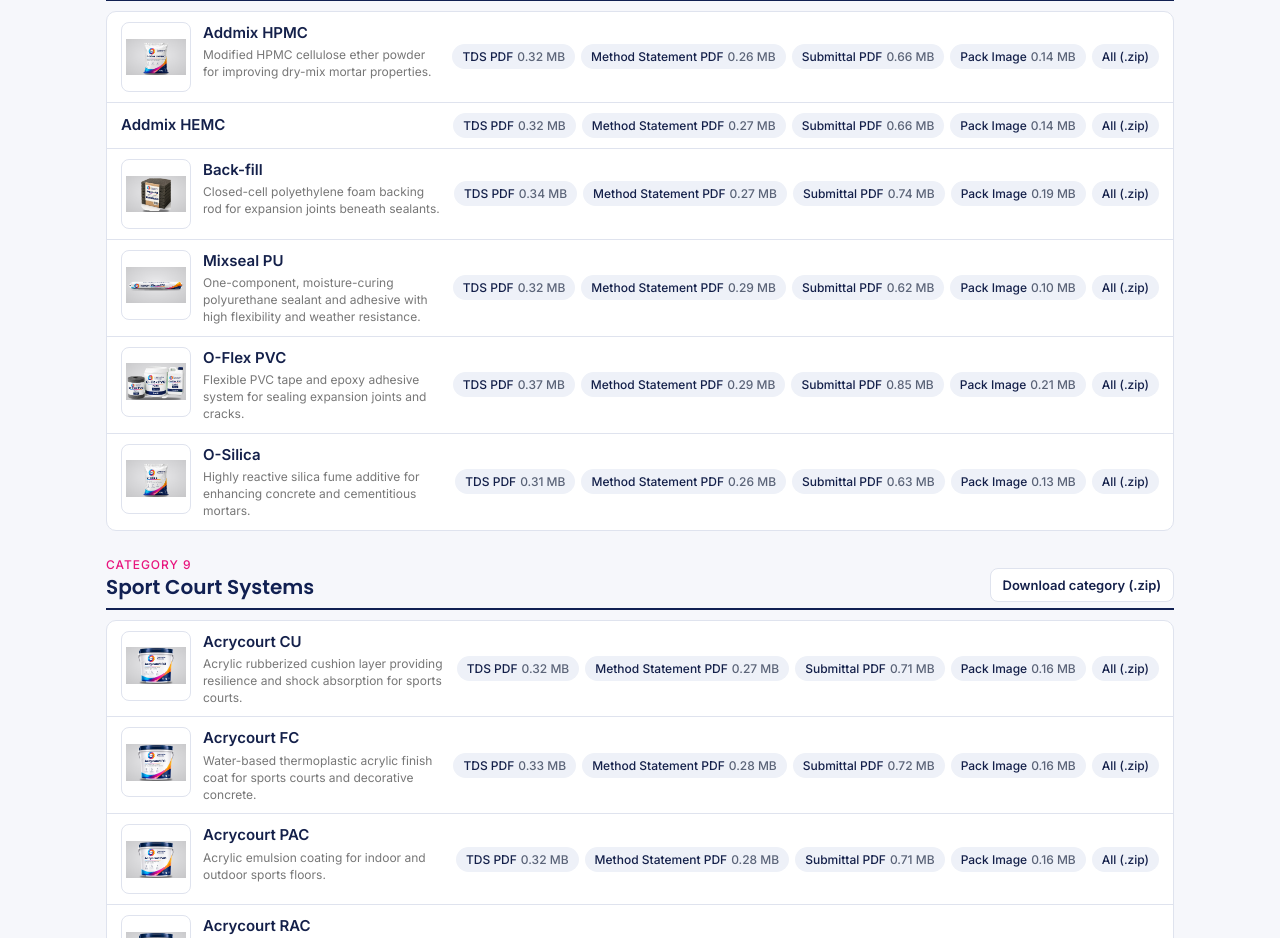
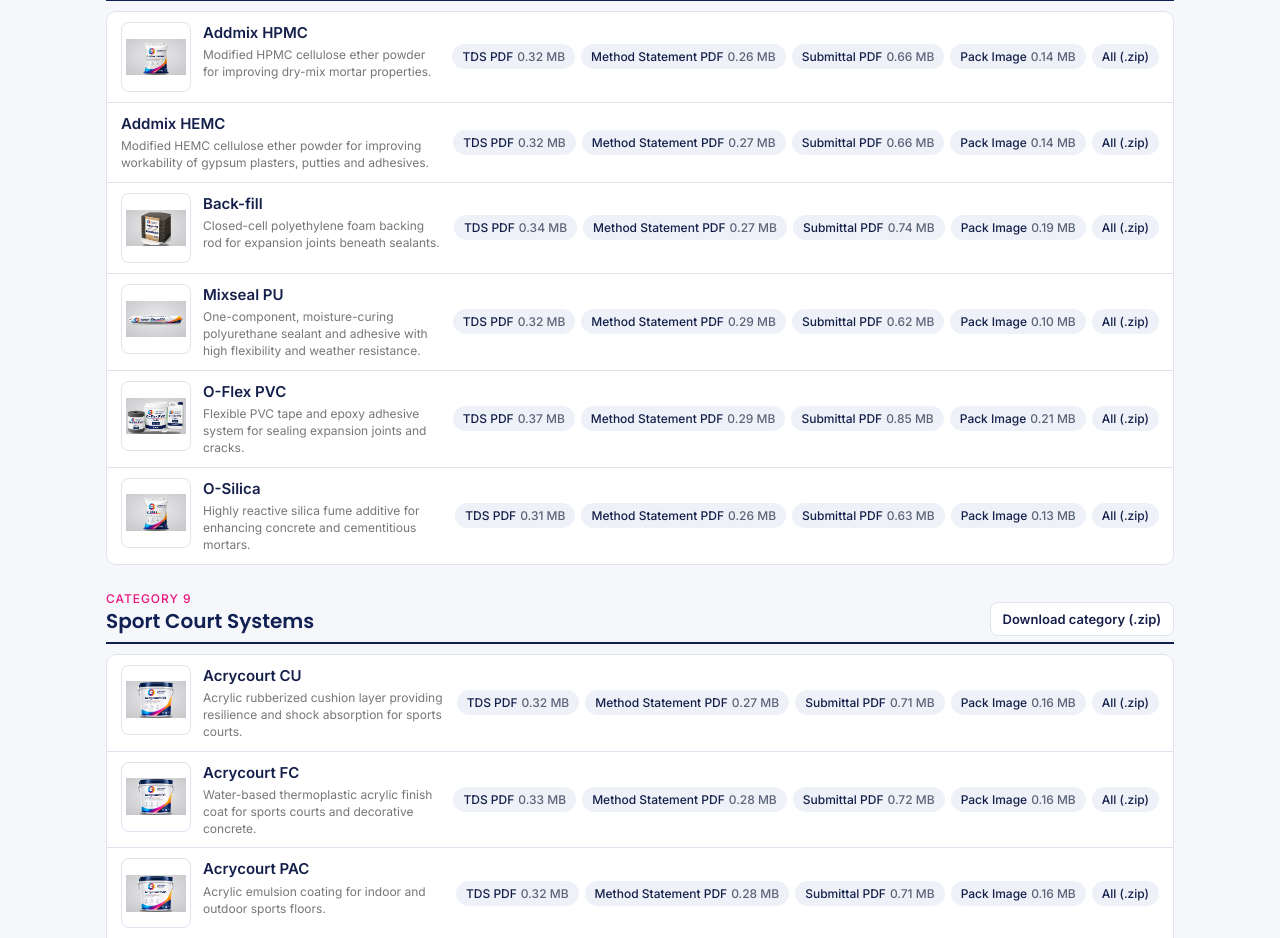
Before and after one commit to archnadakhaled-crypto/omix-docs, a plain HTML site: page index.html in a window 1280 px wide. Shown: the part 6000-6938 px from the top of the page. Drawn offline with Linux system fonts and the light colour scheme.

Commit message:
Update index.html

```diff
--- a/index.html
+++ b/index.html
@@ -291,7 +291,7 @@ const DESCRIPTIONS={
 "Bondmix SBR":"SBR-based bonding agent improving adhesion, flexibility and water resistance of cementitious mortars.",
 "Bondmix SBR Plus":"SBR bonding agent for concrete, mortar and cement mixes to improve bonding and waterproofing.",
 
-"Addmix HPMC":"Modified HPMC cellulose ether powder for improving dry-mix mortar properties.",
+"Addmix HPMC":"Modified HPMC cellulose ether powder for improving dry-mix mortar properties.", "Addmix HEMC":"Modified HEMC cellulose ether powder for improving workability of gypsum plasters, putties and adhesives.",
 "Back-fill":"Closed-cell polyethylene foam backing rod for expansion joints beneath sealants.",
 "Mixseal PU":"One-component, moisture-curing polyurethane sealant and adhesive with high flexibility and weather resistance.",
 "O-Flex PVC":"Flexible PVC tape and epoxy adhesive system for sealing expansion joints and cracks.",
```
